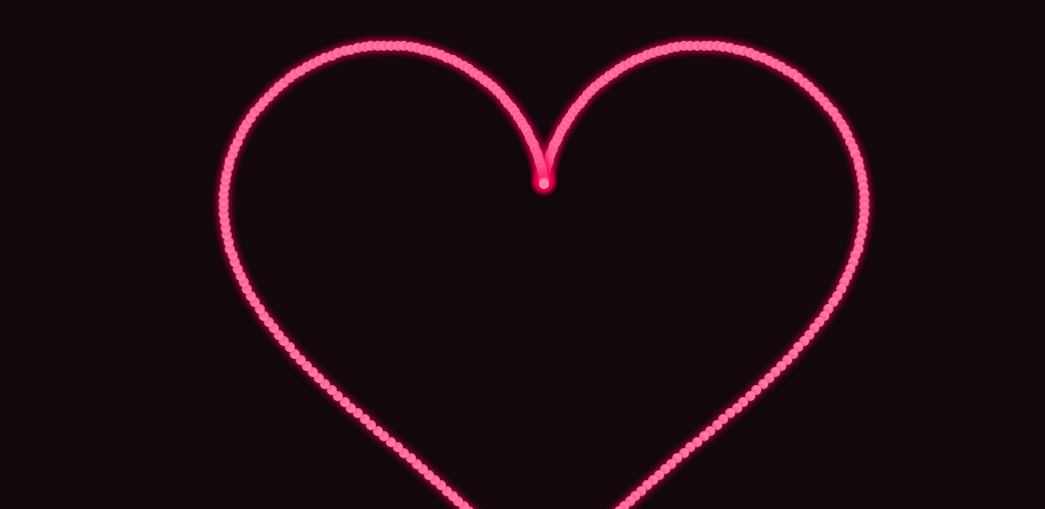
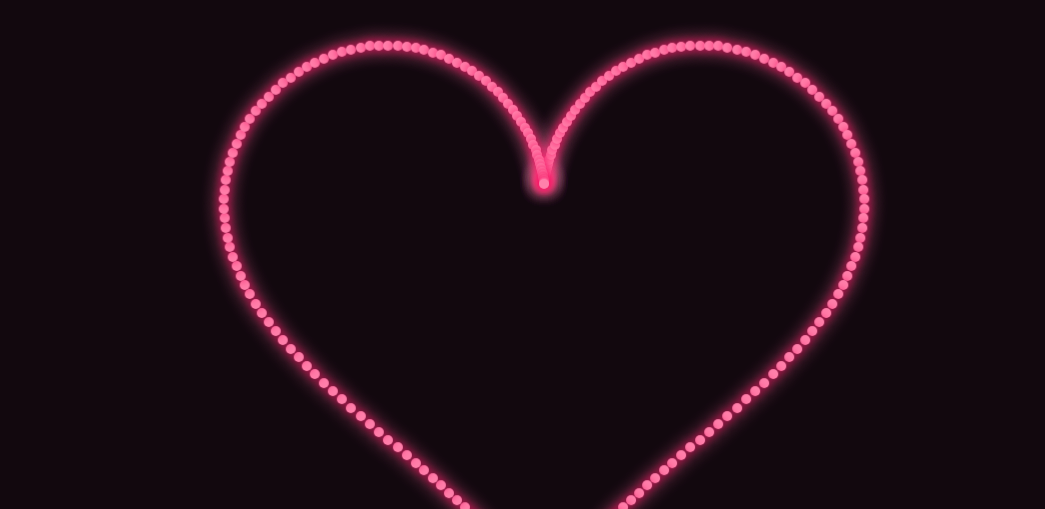
Before and after one commit to add2m/salma-2, a plain HTML site: page index.html in a window 1280 px wide. Shown: the part 85-594 px from the top of the page, without its empty margins (101-1146 px from the left). Drawn offline with Linux system fonts and the light colour scheme.

Commit message:
Update index.html

```diff
--- a/index.html
+++ b/index.html
@@ -29,7 +29,7 @@
             width: 100%;
         }
 
-        /* أيقونات الخلفية */
+        /* خلفية الأيقونات */
         .background-icons {
             position: absolute;
             width: 100%;
@@ -68,10 +68,9 @@
             animation: fadeIn 1s forwards;
         }
 
-        /* حاوية القلب السحرية */
+        /* حاوية القلب */
         #heart-container {
             position: relative;
-            /* حجم القلب ضخم في الكمبيوتر ومتناسب مع الموبايل */
             width: clamp(300px, 90vw, 600px);
             height: clamp(300px, 80vw, 550px);
             margin: 0 auto;
@@ -79,21 +78,22 @@
 
         .dot {
             position: absolute;
-            width: clamp(6px, 1.5vw, 10px);
-            height: clamp(6px, 1.5vw, 10px);
+            width: 10px; /* نقط أوضح وأكبر */
+            height: 10px;
             background-color: var(--primary-pink);
             border-radius: 50%;
             opacity: 0;
-            filter: drop-shadow(0 0 5px var(--neon-pink));
-            animation: appear 1.5s forwards;
+            box-shadow: 0 0 10px var(--neon-pink), 0 0 20px var(--primary-pink);
+            transform: scale(0);
+            animation: drawHeart 0.5s forwards;
         }
 
-        @keyframes appear {
-            0% { opacity: 0; transform: scale(0) translate(0, 0); }
+        @keyframes drawHeart {
+            0% { opacity: 0; transform: scale(0); }
             100% { opacity: 1; transform: scale(1); }
         }
 
-        /* النبض للقلب كله بعد ما يتكون */
+        /* نبض القلب بالكامل */
         .pulse-animation {
             animation: heartPulse 2s infinite ease-in-out;
         }
@@ -105,14 +105,14 @@
             gap: 15px;
             margin-top: 30px;
             opacity: 0;
-            animation: popIn 0.8s forwards 3s; /* يظهر بعد ما النقط تتجمع */
+            animation: popIn 0.8s forwards 3.5s; /* يظهر بعد اكتمال الرسم */
         }
 
         .name {
             font-family: 'Lemonada', cursive;
             font-size: clamp(2rem, 10vw, 4rem);
             color: var(--primary-pink);
-            text-shadow: 0 0 20px var(--neon-pink);
+            text-shadow: 0 0 25px var(--neon-pink);
         }
 
         .name-heart {
@@ -120,12 +120,12 @@
             color: var(--heart-red);
         }
 
-        @keyframes fadeIn { from { opacity: 0; } to { opacity: 1; } }
         @keyframes heartPulse {
             0%, 100% { transform: scale(1); }
             50% { transform: scale(1.05); }
         }
         @keyframes popIn { from { opacity: 0; transform: scale(0.5); } to { opacity: 1; transform: scale(1); } }
+        @keyframes fadeIn { from { opacity: 0; } to { opacity: 1; } }
     </style>
 </head>
 <body>
@@ -150,15 +150,13 @@
 
     <script>
         const container = document.getElementById('heart-container');
-        const numDots = 350; // عدد النقط
+        const numDots = 250; // كثافة مناسبة عشان ميهنجش
 
         function createHeart() {
             const width = container.offsetWidth;
             const height = container.offsetHeight;
             const centerX = width / 2;
             const centerY = height / 2;
-
-            // مقياس الرسم بناءً على حجم الشاشة (أكبر 3 مرات)
             const scale = width / 30;
 
             for (let i = 0; i < numDots; i++) {
@@ -166,21 +164,18 @@
                 dot.className = 'dot';
 
                 const angle = (i / numDots) * Math.PI * 2;
-
-                // معادلة القلب الرياضية
                 const x = 16 * Math.pow(Math.sin(angle), 3);
                 const y = -(13 * Math.cos(angle) - 5 * Math.cos(2 * angle) - 2 * Math.cos(3 * angle) - Math.cos(4 * angle));
 
                 dot.style.left = (centerX + x * scale) + 'px';
                 dot.style.top = (centerY + y * scale) + 'px';
 
-                // تأخير عشوائي عشان النقط تظهر واحدة ورا التانية بشكل احترافي
-                dot.style.animationDelay = (Math.random() * 2 + 0.5) + 's';
+                // السر في الترتيب: النقط بتظهر ورا بعضها بالظبط عشان "ترسم" المحيط
+                dot.style.animationDelay = (i * 0.01 + 0.5) + 's';
 
                 container.appendChild(dot);
             }
 
-            // تفعيل النبض بعد انتهاء التكوين
             setTimeout(() => {
                 container.classList.add('pulse-animation');
             }, 3000);
```
